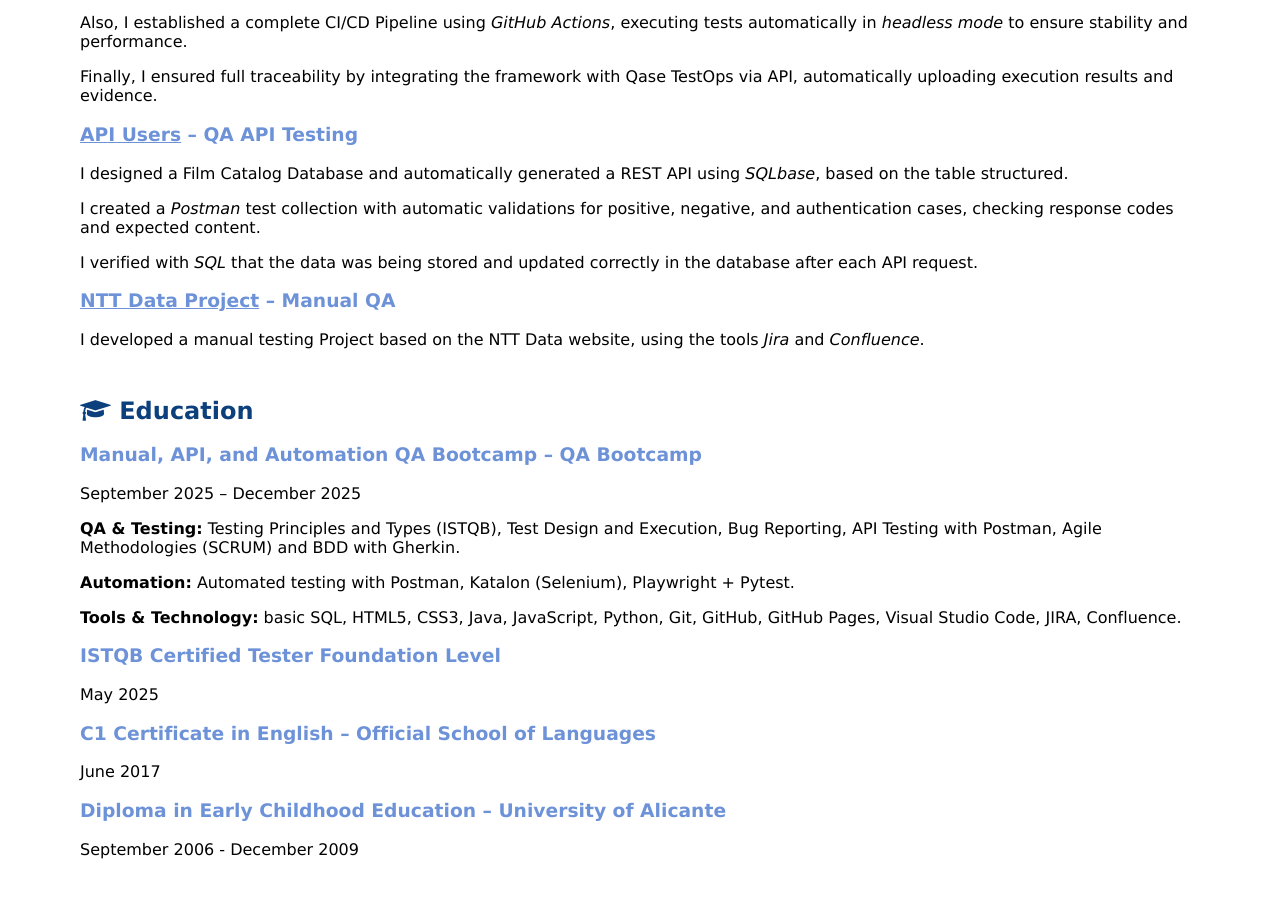
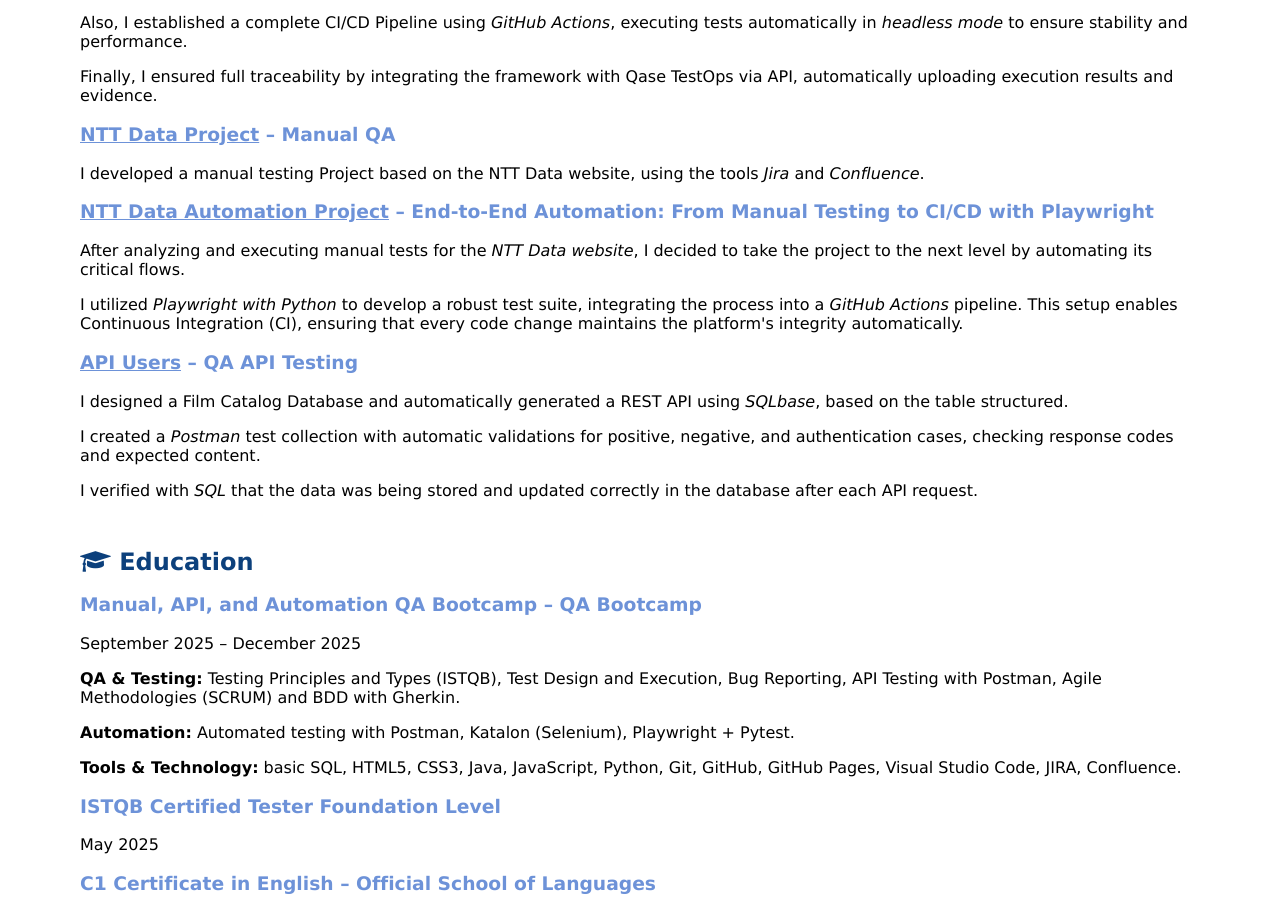
Before and after one commit to cortessaavedram-tech/QAPortfolio, a plain HTML site: page index.html in a window 1280 px wide. Shown: the part 1030-1934 px from the top of the page. Drawn offline with Linux system fonts and the light colour scheme.

Commit message:
Include NTT Data Automation

```diff
--- a/index.html
+++ b/index.html
@@ -96,6 +96,28 @@
       </p>
 
       <h3>
+        <a id="linknttdata" href="https://sites.google.com/view/nttdataqaproject/inicio">NTT Data Project</a>
+        – Manual QA
+      </h3>
+      <p>
+        I developed a manual testing Project based on the NTT Data website, using the
+        tools <em>Jira</em> and <em>Confluence</em>.
+      </p>
+
+      <h3>
+        <a id="linkautomationnttdata" href="https://github.com/cortessaavedram-tech/e2e-playwright-nttdata">NTT Data Automation Project</a>
+        – End-to-End Automation: From Manual Testing to CI/CD with Playwright
+      </h3>
+      <p>
+        After analyzing and executing manual tests for the <em>NTT Data website</em>, I decided to take the project to the next level by automating
+         its critical flows.
+      </p>
+      <p>
+        I utilized <em>Playwright with Python</em> to develop a robust test suite, integrating the process into a <em>GitHub Actions</em> pipeline.
+        This setup enables Continuous Integration (CI), ensuring that every code change maintains the platform's integrity automatically.
+      </p>
+
+      <h3>
         <a id="apiprojectlink" href="https://cortessaavedram-2204284.postman.co/workspace/API-Film-Catalog~9d4e0aad-4126-4dfa-ac74-404b65e98179/overview" target="_blank">API Users</a>
         – QA API Testing
       </h3>
@@ -112,14 +134,7 @@
         in the database after each API request.
       </p>
 
-      <h3>
-        <a id="linknttdata" href="https://sites.google.com/view/nttdataqaproject/inicio">NTT Data Project</a>
-        – Manual QA
-      </h3>
-      <p>
-        I developed a manual testing Project based on the NTT Data website, using the
-        tools <em>Jira</em> and <em>Confluence</em>.
-      </p>
+
 
 
     </section>
```
